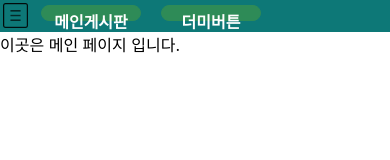
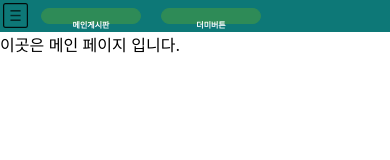
Before and after one commit to SI-Kim/nextjs-easy-blog-app, a Next.js app: page / in a window 390 px wide. Shown: the top 160 px of the page. Built offline with nearby package versions, Linux system fonts and the light colour scheme.

Commit message:
css 수정

```diff
--- a/styles/layouts.module.css
+++ b/styles/layouts.module.css
@@ -95,7 +95,7 @@
     font-family: "Gill Sans", "Gill Sans MT", Calibri, "Trebuchet MS",
       sans-serif;
     color: white;
-    font-size: 1rem;
+    font-size: 8px;
     max-width: 120px;
     text-align: center;
     max-height: 60px;
```
